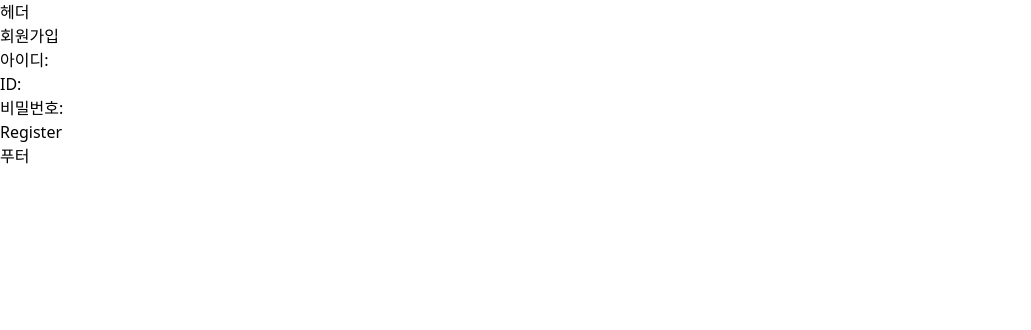
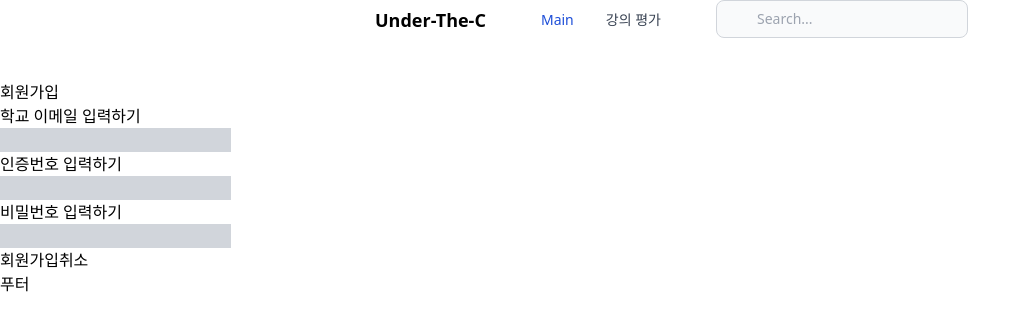
Before and after one commit to OhHyukJun/Under-The-C, a React (Create React App) app in the folder frontend-react/: page /RegisterPage in a window 1280 px wide. Shown: the top 330 px of the page, without its empty margins (0-1031 px from the left). Built offline with nearby package versions, Linux system fonts and the light colour scheme.

Commit message:
Design: css 작업

```diff
--- a/frontend-react/src/Layout/Header.tsx
+++ b/frontend-react/src/Layout/Header.tsx
@@ -1,8 +1,67 @@
+
 const Header = () => {
     return (
-        <>
-            <h1>헤더</h1>
-        </>
+        <div className="max-w-2xl mx-auto">
+      <nav className="border-gray-200 px-2 mb-10">
+        <div className="container mx-auto flex flex-wrap justify-between">
+          <a href="/" className="flex">
+            <svg
+              className="h-10 mr-3"
+              width="51"
+              height="70"
+              viewBox="0 0 51 70"
+              fill="none"
+              xmlns="http://www.w3.org/2000/svg"
+            >
+            </svg>
+            <span className="self-center text-lg font-semibold whitespace-nowrap">
+                Under-The-C
+            </span>
+          </a>
+          <div className="flex md:order-2">
+            <div className="relative mr-3 md:mr-0 hidden md:block">
+              {/* Search input */}
+              <div className="absolute inset-y-0 left-0 pl-3 flex items-center pointer-events-none">
+                <svg
+                  className="w-5 h-5 text-gray-500"
+                  fill="currentColor"
+                  viewBox="0 0 20 20"
+                  xmlns="http://www.w3.org/2000/svg"
+                >
+                </svg>
+              </div>
+              <input
+                type="text"
+                id="email-adress-icon"
+                className="bg-gray-50 border border-gray-300 text-gray-900 sm:text-sm rounded-lg focus:ring-blue-500 focus:border-blue-500 block w-full pl-10 p-2"
+                placeholder="Search..."
+              />
+            </div>
+          </div>
+          <div className="hidden md:flex justify-between items-center w-full md:w-auto md:order-1" id="mobile-menu-3">
+            <ul className="flex-col md:flex-row flex md:space-x-8 mt-4 md:mt-0 md:text-sm md:font-medium">
+              <li>
+                <a
+                  href="/"
+                  className="bg-blue-700 md:bg-transparent text-white block pl-3 pr-4 py-2 md:text-blue-700 md:p-0 rounded"
+                  aria-current="page"
+                >
+                  Main
+                </a>
+              </li>
+              <li>
+                <a
+                  href="/Board"
+                  className="text-gray-700 hover:bg-gray-50 border-b border-gray-100 md:hover:bg-transparent md:border-0 block pl-3 pr-4 py-2 md:hover:text-blue-700 md:p-0"
+                >
+                  강의 평가
+                </a>
+              </li>
+            </ul>
+          </div>
+        </div>
+      </nav>
+    </div>
     );
 };
 
--- a/frontend-react/src/Pages/Auth/RegisterPage.tsx
+++ b/frontend-react/src/Pages/Auth/RegisterPage.tsx
@@ -2,8 +2,8 @@
 import { useForm } from 'react-hook-form';
 
 interface Member {
-  name: string;
-  id: string;
+  email: string;
+  authNumber: number;
   password: string;
 }
 
@@ -19,30 +19,33 @@
 
   return (
     <>
-      <h2>회원가입</h2>
+      <h1>회원가입</h1>
       <form onSubmit={handleSubmit(onSubmit)}>
         <label>
-          아이디:
+          <p>학교 이메일 입력하기</p>
           <input
-            type="text"
-            {...register('name', { required: '이름을 입력하세요' })}
+            className=" absolute bg-gray-300"
+            type="email"
+            {...register('email', { required: '이메일을 입력하세요' })}
           />
         </label>
         <br />
         <label>
-          ID:
+          <p>인증번호 입력하기</p>
           <input
-            type="id"
-            {...register('id', { required: '아이디를 입력해주세요'})}
+            className="absolute bg-gray-300"
+            type="text"
+            {...register('authNumber', { required: '인증번호를 입력해주세요'})}
           />
         </label>
         <br />
         <label>
-          비밀번호:
+          <p>비밀번호 입력하기</p>
           <input
+            className=" absolute bg-gray-300"
             type="password"
             {...register('password', {
-                required: '비밀번호를 입력해주세요',
+                required: '비밀번호를 입력',
                     minLength:{
                         value: 6,
                         message: '비밀번호는 최소 6자리입니다.',
@@ -51,8 +54,9 @@
           />
         </label>
         <br />
-        <p>{errors?.name?.message || errors?.id?.message ||errors?.password?.message}</p>
-        <button type="submit">Register</button>
+        <p>{errors?.email?.message || errors?.authNumber?.message ||errors?.password?.message}</p>
+        <button type="submit">회원가입</button>
+        <button type="reset">취소</button>
       </form>
     </>
   );
```
